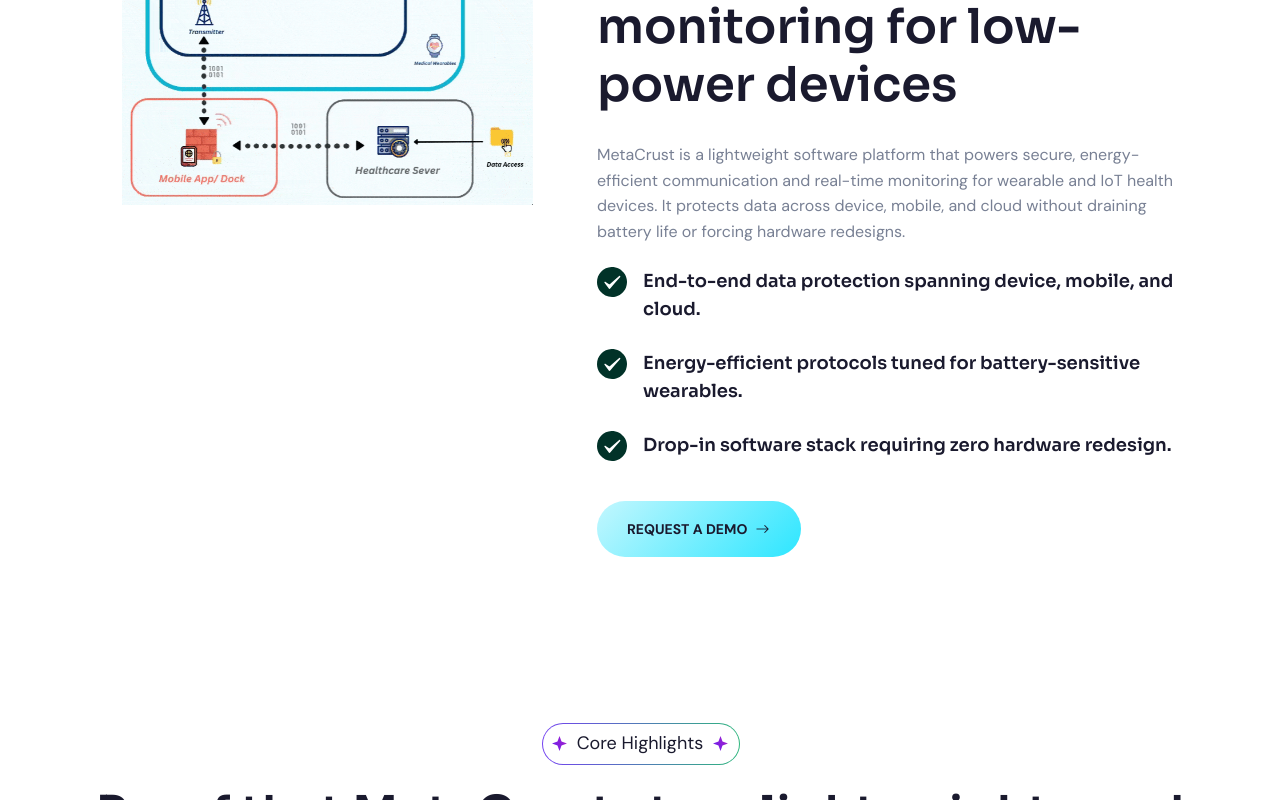
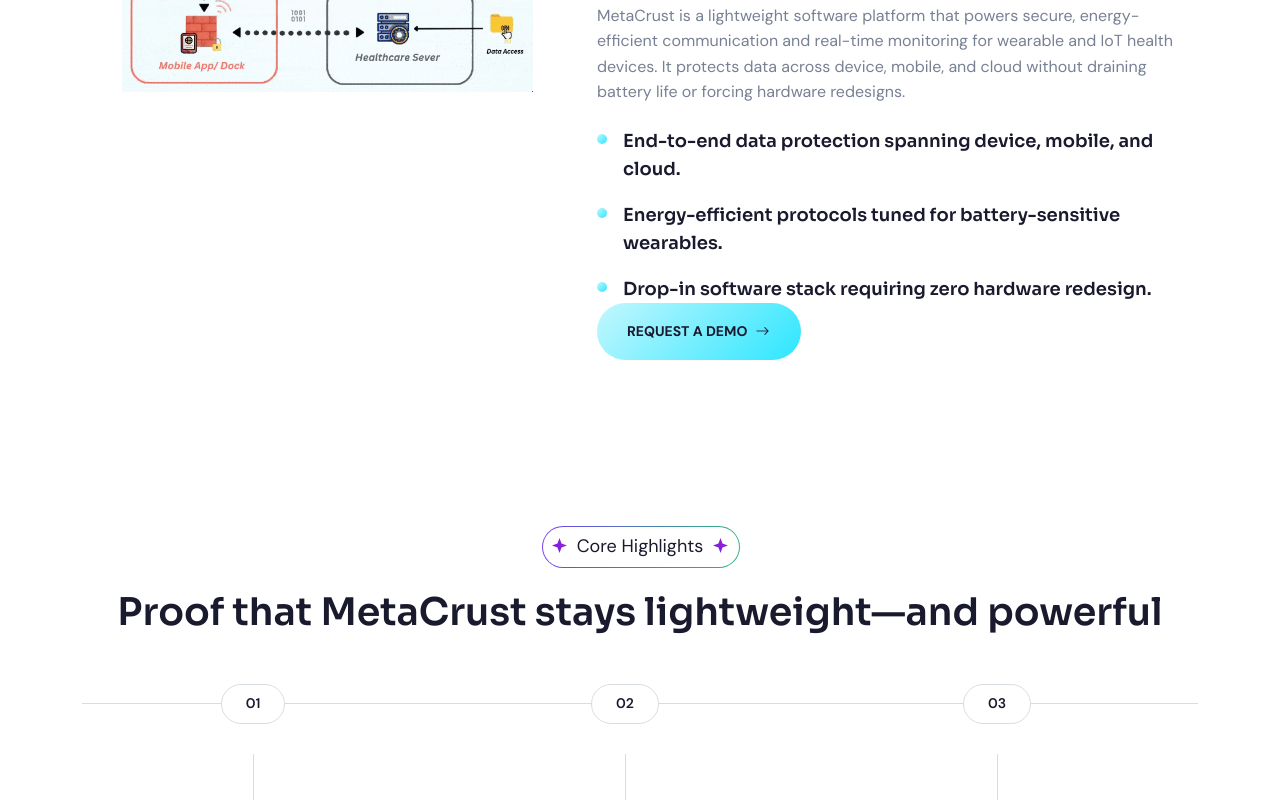
Before and after one commit to SyedShabbarAli/newmeta, a Next.js app: page /home3 in a window 1280 px wide. Shown: the part 1120-1920 px from the top of the page. Built offline with nearby package versions, Linux system fonts and the light colour scheme.

Commit message:
Refine home3 typography and bullet lists

```diff
--- a/src/app/Components/About/About1.tsx
+++ b/src/app/Components/About/About1.tsx
@@ -28,17 +28,17 @@
                 <p className="cs_card_desc cs_mb_22">
                   MetaCrust is a lightweight software platform that powers secure, energy-efficient communication and real-time monitoring for wearable and IoT health devices. It protects data across device, mobile, and cloud without draining battery life or forcing hardware redesigns.
                 </p>
-                <ul className="cs_list cs_style_1 cs_mp_0">
+                <ul className="cs_list cs_mp_0 cs_bullet_list">
                   <li>
-                    <Image src="/assets/img/icons/checkbox.svg" alt="img" width={30} height={30}   />
+                    <span className="cs_bullet_dot" aria-hidden="true"></span>
                     <h3 className="cs_fs_18 cs_semibold mb-0">End-to-end data protection spanning device, mobile, and cloud.</h3>
                   </li>
                   <li>
-                    <Image src="/assets/img/icons/checkbox.svg" alt="img" width={30} height={30}   />
+                    <span className="cs_bullet_dot" aria-hidden="true"></span>
                     <h3 className="cs_fs_18 cs_semibold mb-0">Energy-efficient protocols tuned for battery-sensitive wearables.</h3>
                   </li>
                   <li>
-                    <Image src="/assets/img/icons/checkbox.svg" alt="img" width={30} height={30}   />
+                    <span className="cs_bullet_dot" aria-hidden="true"></span>
                     <h3 className="cs_fs_18 cs_semibold mb-0">Drop-in software stack requiring zero hardware redesign.</h3>
                   </li>
                 </ul>
--- a/src/app/Components/Choose/Choose2.tsx
+++ b/src/app/Components/Choose/Choose2.tsx
@@ -30,21 +30,21 @@
                 <h2 className="cs_section_title cs_fs_48 cs_semibold mb-0 wow fadeInUp">Secure communication where lives and uptime matter</h2>
               </div>
               <p className="cs_card_desc cs_mb_32">From remote care to critical infrastructure, MetaCrust keeps telemetry encrypted, battery conscious, and compliant across every hop—without forcing a hardware redesign.</p>
-              <ul className="cs_list cs_style_1 cs_mp_0">
+              <ul className="cs_list cs_mp_0 cs_bullet_list">
                 <li>
-                   <Image src="/assets/img/icons/checkbox.svg" alt="img" width={30} height={30}   />
+                  <span className="cs_bullet_dot" aria-hidden="true"></span>
                   <h3 className="cs_fs_18 cs_normal mb-0">Remote patient monitoring with HIPAA/PIPEDA alignment.</h3>
                 </li>
                 <li>
-                   <Image src="/assets/img/icons/checkbox.svg" alt="img" width={30} height={30}   />
+                  <span className="cs_bullet_dot" aria-hidden="true"></span>
                   <h3 className="cs_fs_18 cs_normal mb-0">Workplace safety badges that maintain &lt;15% battery overhead.</h3>
                 </li>
                 <li>
-                   <Image src="/assets/img/icons/checkbox.svg" alt="img" width={30} height={30}   />
+                  <span className="cs_bullet_dot" aria-hidden="true"></span>
                   <h3 className="cs_fs_18 cs_normal mb-0">Environmental sensing fleets with lossless sync over spotty links.</h3>
                 </li>
                 <li>
-                   <Image src="/assets/img/icons/checkbox.svg" alt="img" width={30} height={30}   />
+                  <span className="cs_bullet_dot" aria-hidden="true"></span>
                   <h3 className="cs_fs_18 cs_normal mb-0">Edge-to-cloud auditing for IEC 62443 readiness.</h3>
                 </li>
               </ul>
--- a/src/app/home3/page.tsx
+++ b/src/app/home3/page.tsx
@@ -3,7 +3,7 @@
 import Feature3 from '../Components/Feature/Feature3';
 import Choose2 from '../Components/Choose/Choose2';
 import Brand3 from '../Components/Brand/Brand3';
-import Choose3 from '../Components/Choose/Choose3';
+
 import Counter2 from '../Components/Counter/Counter2';
 import Testimonial3 from '../Components/Testimonial/Testimonial3';
 import Faq2 from '../Components/Faq/Faq2';
@@ -13,7 +13,7 @@
 
 const page = () => {
     return (
-        <div>
+        <div className="home3-page">
             <HeroBanner3></HeroBanner3>
             <About1></About1>
             <Feature3></Feature3>
```
Also changed, not shown: src/app/assets/main.css.
